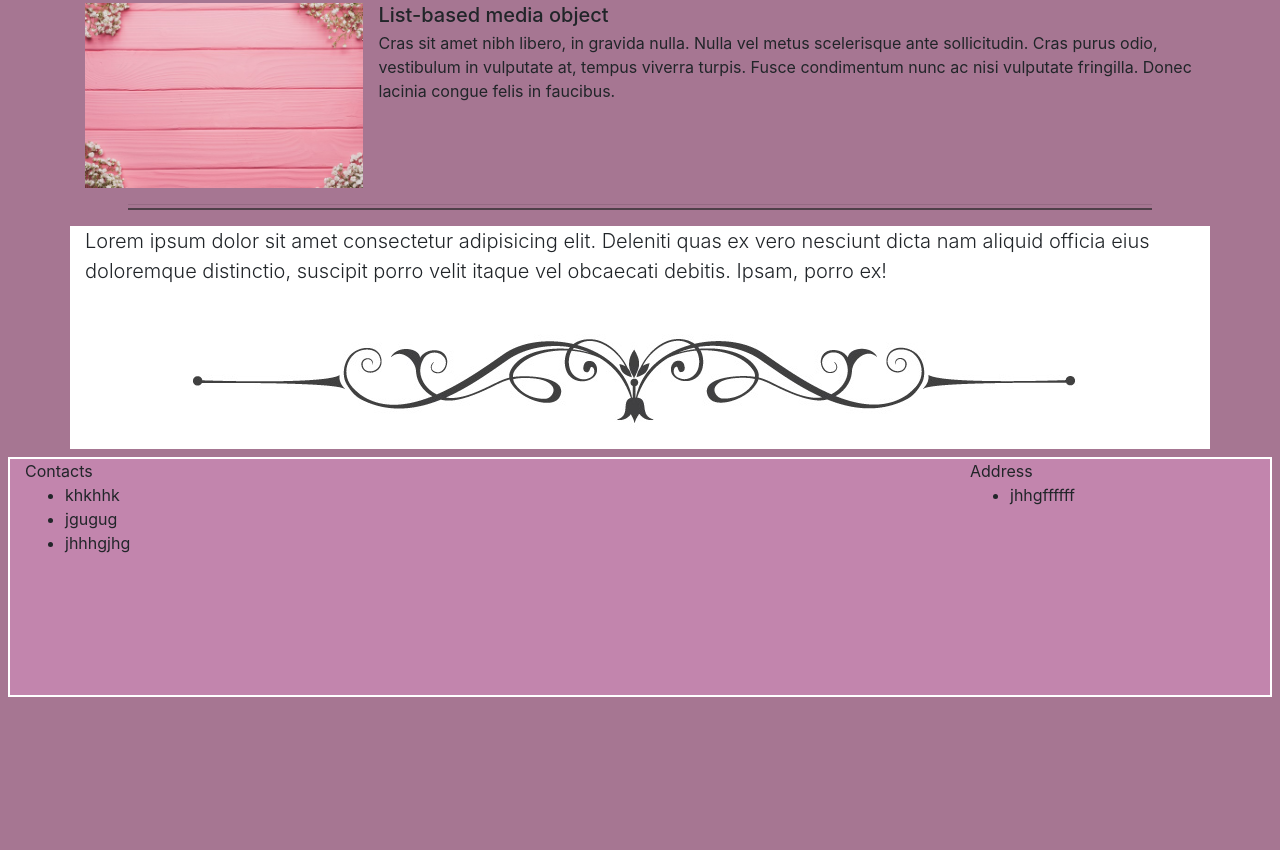
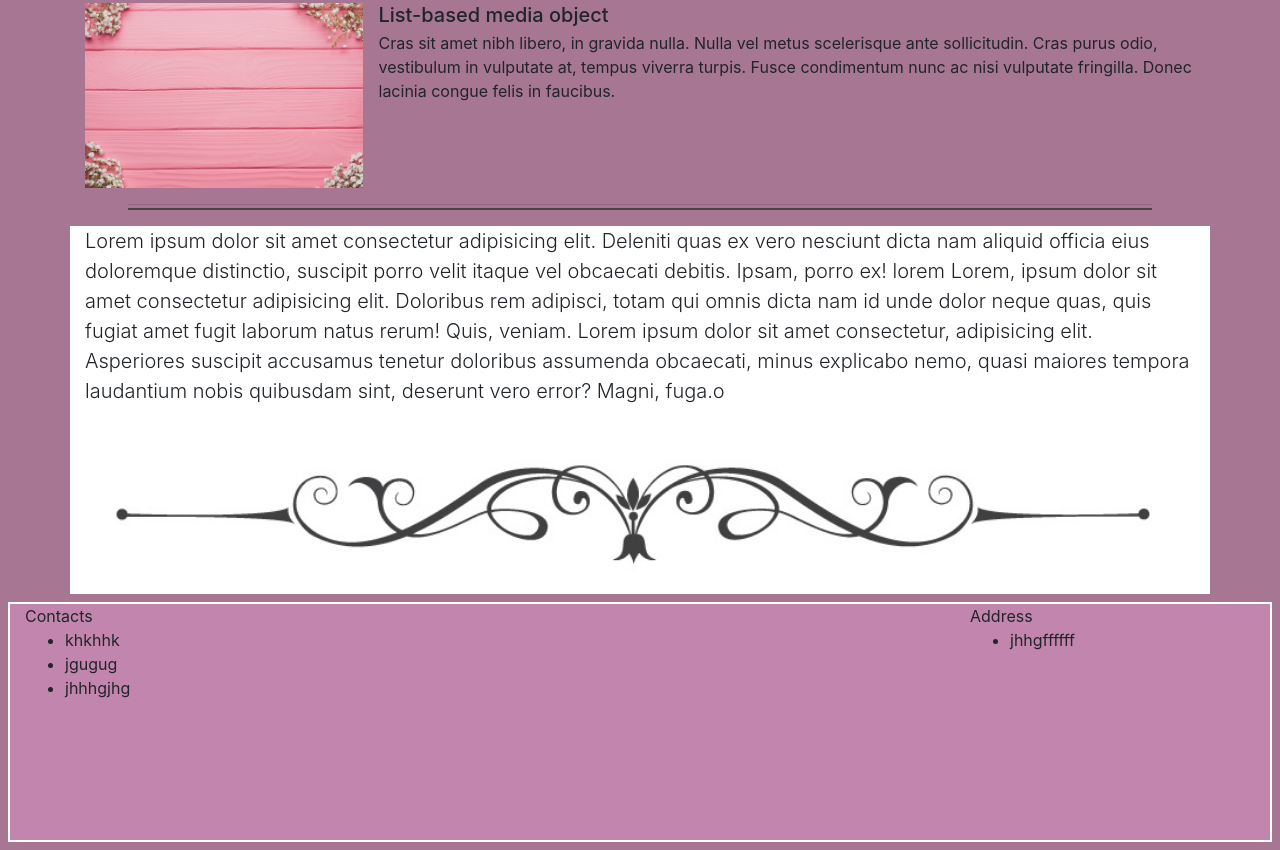
Before and after one commit to Fifoza/FineSite, a plain HTML site: page index.html in a window 1280 px wide. Shown: the part 4197-5047 px from the top of the page. Before the commit the page ends 4902 px from the top, so only its background shows below. Drawn offline with Linux system fonts and the light colour scheme.

Commit message:
Add files via upload

```diff
--- a/css/index.scss
+++ b/css/index.scss
@@ -1,5 +1,5 @@
 body {
-
+    width: 100%;
     background-color: rgb(166, 118, 146);
 
     hr {
@@ -74,9 +74,12 @@ body {
         ul li{  }
     }
     #downDiv{
+        width: 100%;
         background-color: white;
         img.floralImg{
             margin: 0 auto;
+            width: 100%;
+            height: 100%;
         }
     }
 }
--- a/index.html
+++ b/index.html
@@ -187,7 +187,11 @@
     <div class="container" id="downDiv">
         <p class="lead">Lorem ipsum dolor sit amet consectetur adipisicing elit. Deleniti quas ex vero nesciunt dicta
             nam aliquid officia eius doloremque distinctio, suscipit porro velit itaque vel obcaecati debitis. Ipsam,
-            porro ex!</p>
+            porro ex! lorem Lorem, ipsum dolor sit amet consectetur adipisicing elit. Doloribus rem adipisci, totam qui
+            omnis dicta nam id unde dolor neque quas, quis fugiat amet fugit laborum natus rerum! Quis, veniam. Lorem
+            ipsum dolor sit amet consectetur, adipisicing elit. Asperiores suscipit accusamus tenetur doloribus
+            assumenda obcaecati, minus explicabo nemo, quasi maiores tempora laudantium nobis quibusdam sint, deserunt
+            vero error? Magni, fuga.о</p>
         <img class="floralImg" src="img/floral_and_swirls_ornaments.jpg">
 
     </div>
```
Also changed, not shown: css/index.css, 1 other file.
